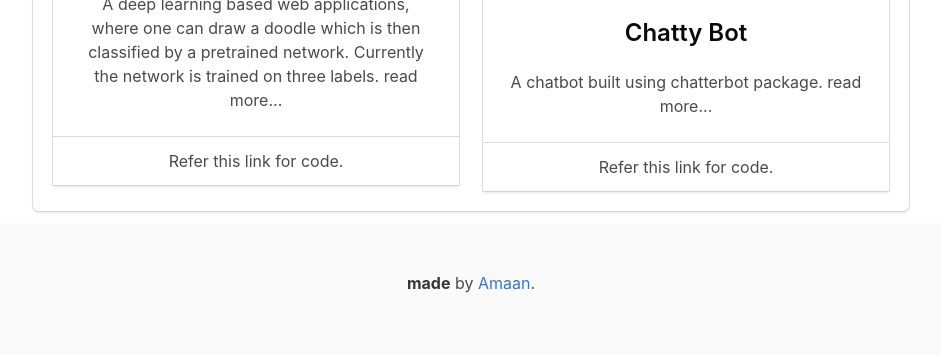
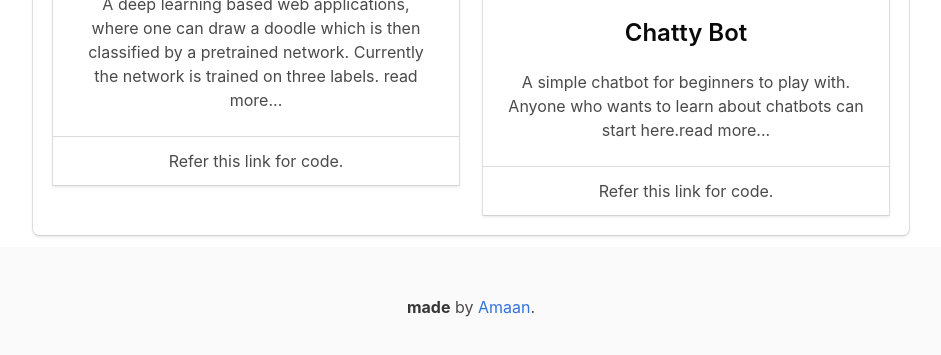
Before and after one commit to amaanabbasi/amaanabbasi.github.io, a plain HTML site: page index.html in a window 1280 px wide. Shown: the part 2731-3086 px from the top of the page, without its empty margins (169-1110 px from the left). Drawn offline with nearby package versions, Linux system fonts and the light colour scheme.

Commit message:
Update index.html

```diff
--- a/index.html
+++ b/index.html
@@ -137,7 +137,7 @@
                                   </div>
                                   <div class="card-content">
                                     <h4 class="title is-4">Chatty Bot</h4>
-                                    <p>A chatbot built using chatterbot package. <a href="https://github.com/amaanabbasi/chattybot">read more...</a>
+                                    <p>A simple chatbot for beginners to play with. Anyone who wants to learn about chatbots can start here.<a href="https://github.com/amaanabbasi/chattybot">read more...</a>
                                     </p>
                                   </div>
                                   <div class="card-footer">
```
